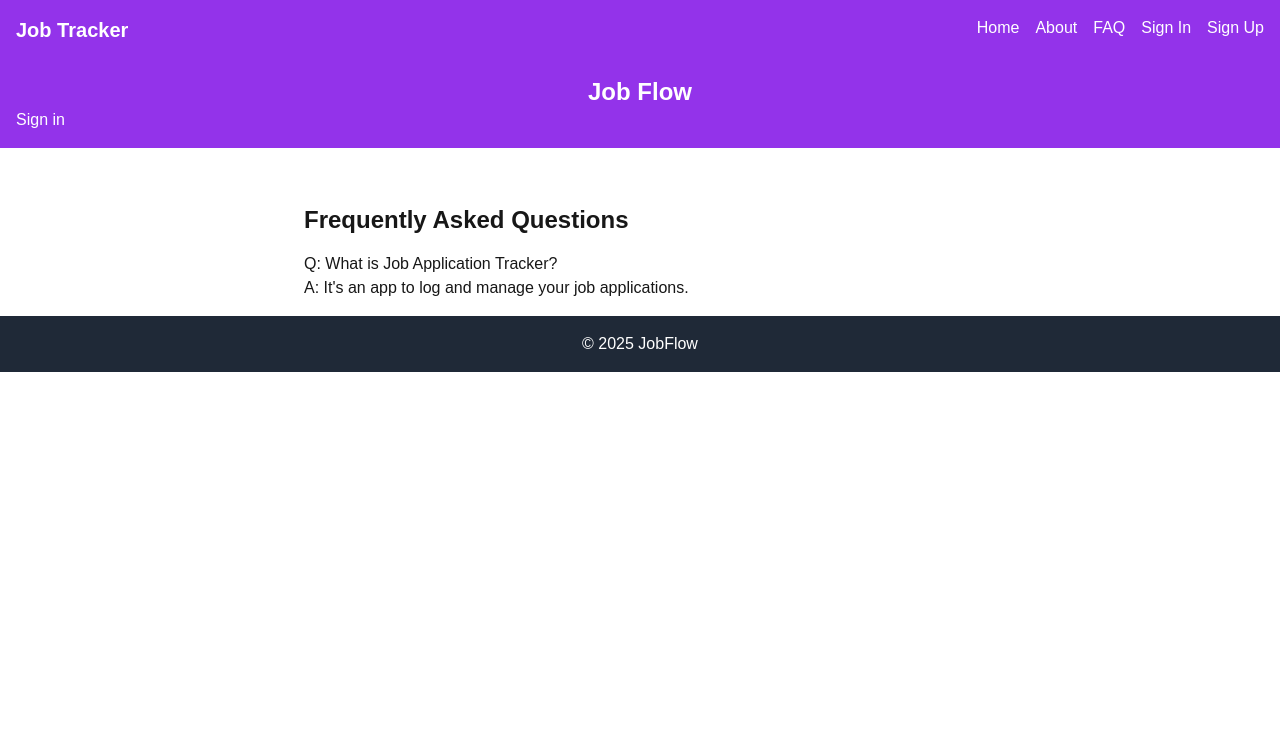
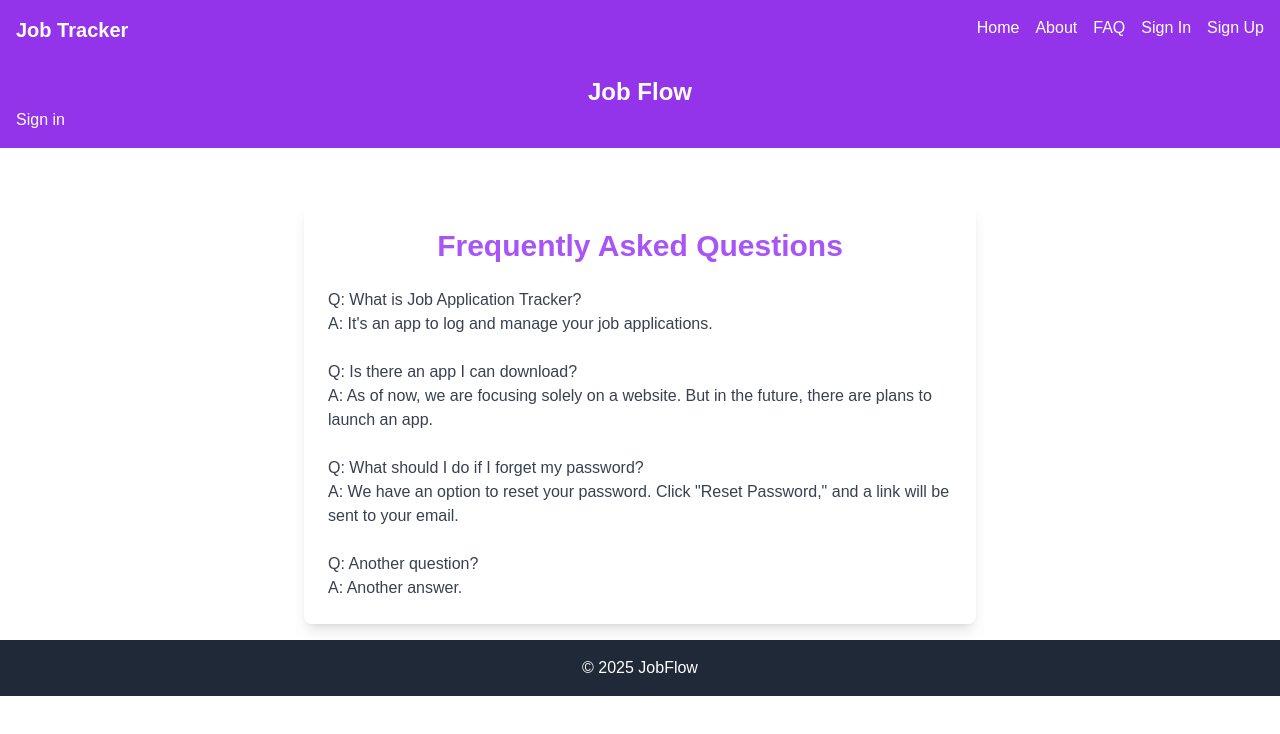
Before and after one commit to perezc14-msu/CSIT415-Project, a Next.js app in the folder jobflow/: page /faq in a window 1280 px wide. Shown: the top 734 px of the page. Built offline with nearby package versions, Linux system fonts and the light colour scheme; no server answers.

Commit message:
Update page.js

```diff
--- a/jobflow/app/faq/page.js
+++ b/jobflow/app/faq/page.js
@@ -1,9 +1,33 @@
 export default function FAQ() {
-    return (
-      <div className="max-w-2xl mx-auto mt-10">
-        <h1 className="text-2xl font-bold mb-4">Frequently Asked Questions</h1>
-        <p>Q: What is Job Application Tracker?</p>
-        <p>A: It's an app to log and manage your job applications.</p>
+  return (
+    <div className="max-w-2xl mx-auto mt-10 p-6 bg-white shadow-lg rounded-lg">
+      <h1 className="text-3xl font-bold mb-6 text-center text-purple-500">Frequently Asked Questions</h1>
+
+      <div className="space-y-6">
+        <div>
+          <p className="text-gray-700">Q: What is Job Application Tracker?</p>
+          <p className="text-gray-700">A: It's an app to log and manage your job applications.</p>
+        </div>
+
+        <div>
+          <p className="text-gray-700">Q: Is there an app I can download?</p>
+          <p className="text-gray-700">
+            A: As of now, we are focusing solely on a website. But in the future, there are plans to launch an app.
+          </p>
+        </div>
+
+        <div>
+          <p className="text-gray-700">Q: What should I do if I forget my password?</p>
+          <p className="text-gray-700">
+            A: We have an option to reset your password. Click "Reset Password," and a link will be sent to your email.
+          </p>
+        </div>
+
+        <div>
+          <p className="text-gray-700">Q: Another question?</p>
+          <p className="text-gray-700">A: Another answer.</p>
+        </div>
       </div>
-    );
-  }
+    </div>
+  );
+}
```
